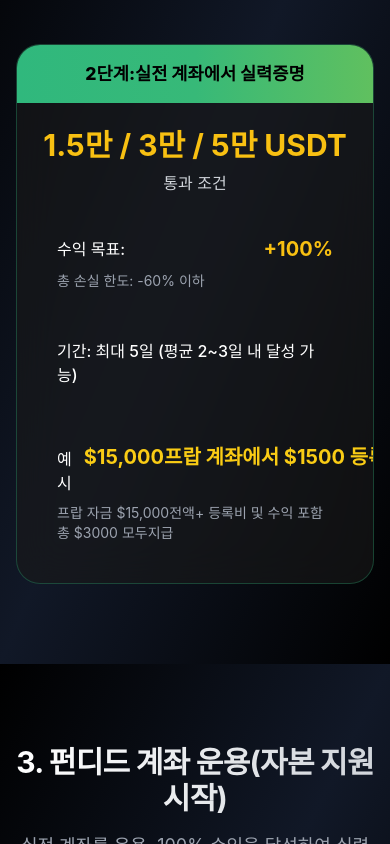
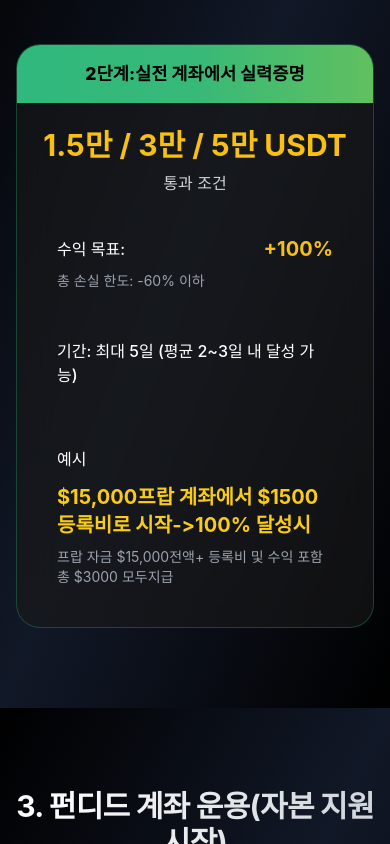
Before and after one commit to storygod7/olympo, a plain HTML site: page index.html in a window 390 px wide. Shown: the part 3067-3911 px from the top of the page. Drawn offline with Linux system fonts and the light colour scheme.

Commit message:
Fixed Mobile Text

```diff
--- a/index.html
+++ b/index.html
@@ -1242,7 +1242,14 @@
         .blink {
             animation: blinkAnimation 3s infinite;
         }
-
+        .flex--msm-wrap {
+            flex-wrap: nowrap;
+        }
+        @media (max-width: 767px) {
+            .flex--msm-wrap {
+                flex-wrap: wrap;
+            }
+        }
         @keyframes blinkAnimation {
             0%, 50%, 100% { opacity: 1; }
             25%, 75% { opacity: 0; }
@@ -1560,10 +1567,13 @@
                                 </div>
 
                                 <div class="bg-white/5 p-4 rounded-lg">
-                                    <div class="flex items-start mb-2 gap-3">
+                                    <div class="flex flex--msm-wrap items-start mb-2 gap-3">
                                         <span class="text-white font-medium w-0 flex-grow mt-1" data-en="Example: Start with a $15,000 prop account and a $1,500 entry fee → upon reaching 100% profit
                                         " data-ko="예시">예시</span>
-                                        <span class="whitespace-nowrap text-yellow-400 font-bold text-xl text-left" data-en="5 Days" data-ko="$15,000프랍 계좌에서 $1500 등록비로 시작->100% 달성시">15,000프랍 계좌에서 $1500 등록비로 시작->100% 달성시</span>
+                                        <!-- en hidden -->
+                                        <span class="text-yellow-400 font-bold text-xl text-left en-hidden" data-en="5 Days" data-ko="$15,000프랍 계좌에서 $1500 등록비로 시작->100% 달성시">15,000프랍 계좌에서 $1500 등록비로 시작->100% 달성시</span>
+                                        <!-- ko hidden -->
+                                        <span class="text-yellow-400 font-bold text-xl text-left ko-hidden whitespace-nowrap" data-en="5 Days" data-ko="$15,000프랍 계좌에서 $1500 등록비로 시작->100% 달성시">15,000프랍 계좌에서 $1500 등록비로 시작->100% 달성시</span>
                                     </div>
                                     <div class="text-gray-400 text-sm" data-en="$15,000 funded capital + $3,000 total payout (entry fee + profits included)
                                     " data-ko="프랍 자금 $15,000전액+ 등록비 및 수익 포함 총 $3000 모두지급">120시간 이내 거래 필수</div>
@@ -2139,6 +2149,13 @@
     // ============================
     function switchLanguage(lang) {
         currentLang = lang;
+        // .en-hidden and .ko-hidden elements
+        document.querySelectorAll('.en-hidden').forEach(el => {
+            el.style.display = lang === 'en' ? 'none' : '';
+        });
+        document.querySelectorAll('.ko-hidden').forEach(el => {
+            el.style.display = lang === 'ko' ? 'none' : '';
+        });
 
         // Update all elements that have both data-en and data-ko
         const elements = document.querySelectorAll('[data-en][data-ko]');
```
Lines whose indentation alone changed are shown as unchanged.
